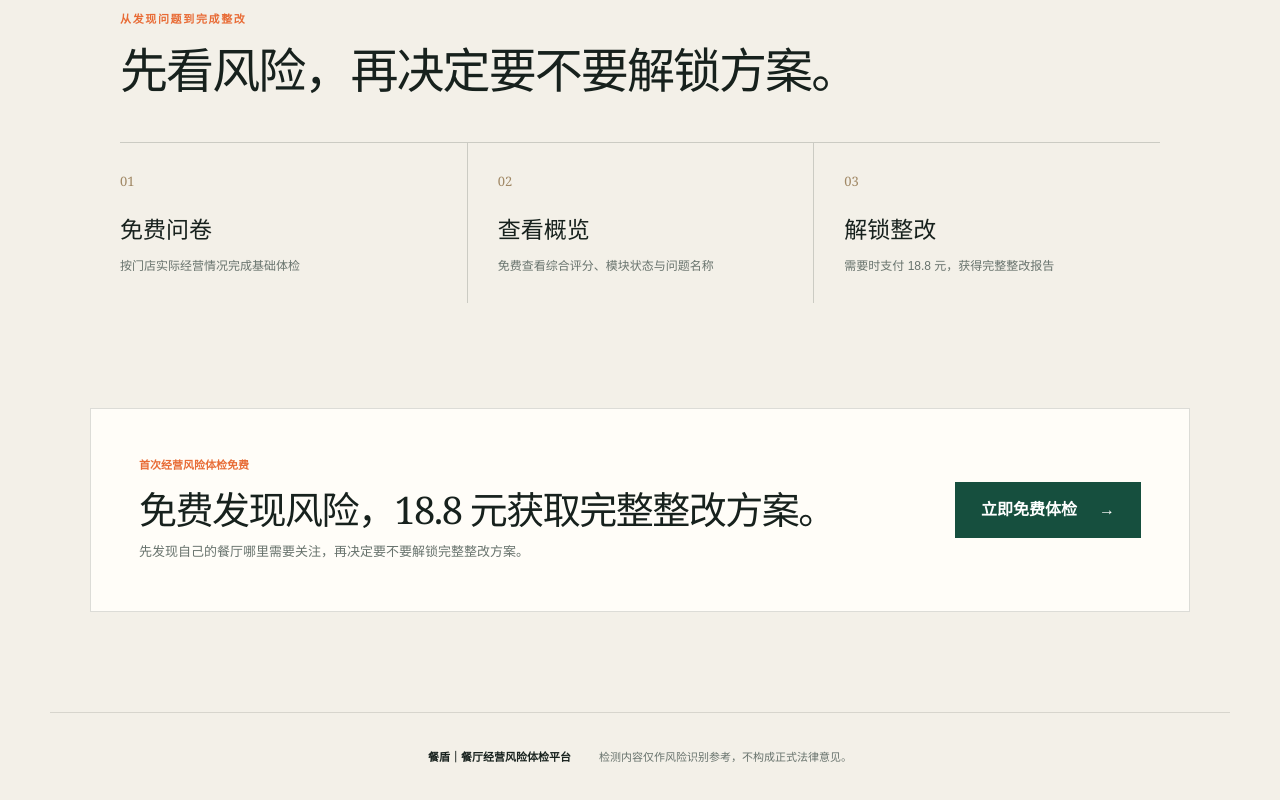
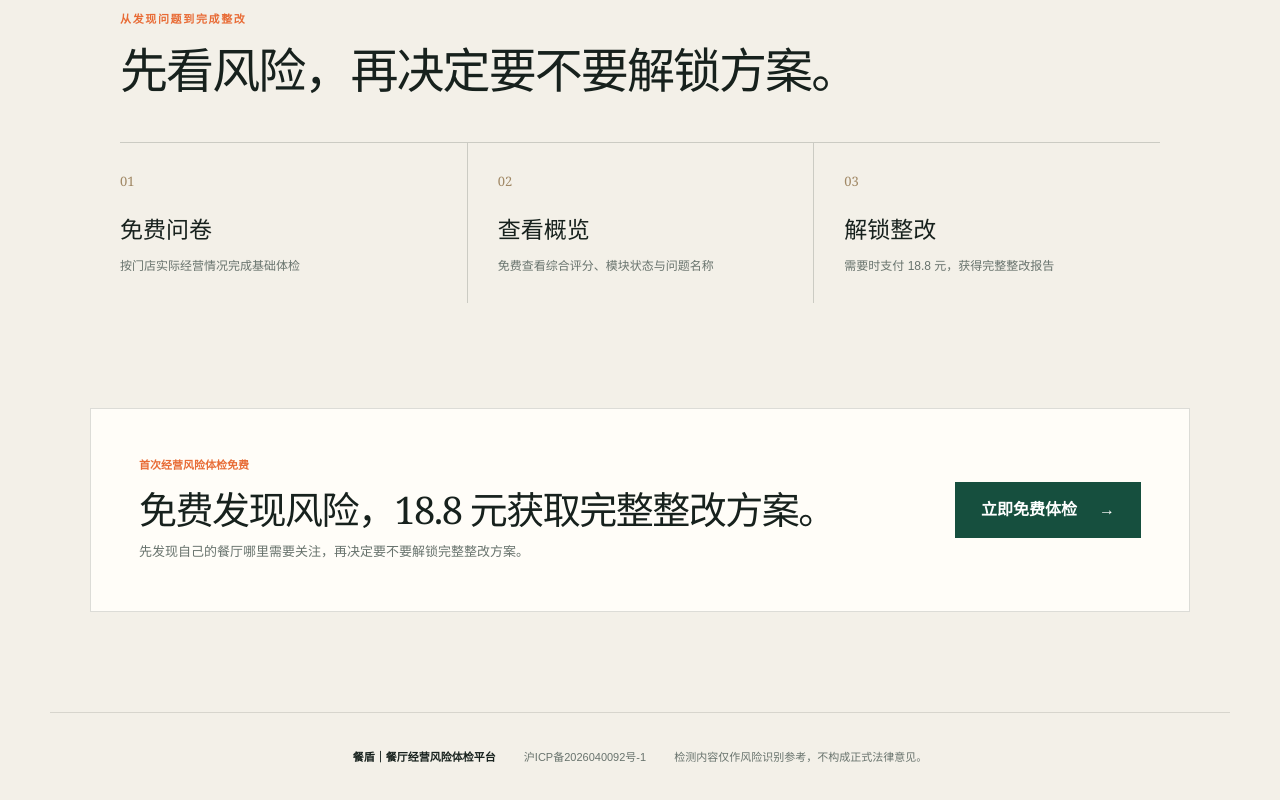
Before and after one commit to yifan77qiu-spec/candun-ai, a Next.js app: page /pricing in a window 1280 px wide. Shown: the part 2312-3112 px from the top of the page. Built offline with nearby package versions, Linux system fonts and the light colour scheme.

Commit message:
Sync production deployment and ICP configuration

```diff
--- a/app/globals.css
+++ b/app/globals.css
@@ -252,6 +252,8 @@ footer { max-width: 1180px; margin: 0 auto; border-top: 1px solid #cfd3cf; paddi
 .footer-brand .brand-mark { width: 31px; height: 31px; font-size: 13px; }
 footer p:nth-child(2) { text-align: center; }
 footer p:last-child { text-align: right; }
+footer a { color: inherit; text-decoration: none; }
+footer a:hover { color: var(--green); text-decoration: underline; }
 
 @media (max-width: 900px) {
   .hero { grid-template-columns: 1fr; }
--- a/app/page.tsx
+++ b/app/page.tsx
@@ -482,7 +482,11 @@ export default function Home() {
 
       <footer>
         <div className="brand footer-brand"><span className="brand-mark">餐</span><span>餐盾</span></div>
-        <p>餐厅经营风险体检平台</p>
+        <p>
+          <a href="https://beian.miit.gov.cn/" target="_blank" rel="noreferrer">
+            沪ICP备2026040092号-1
+          </a>
+        </p>
         <p>体检内容仅作风险识别参考，不构成正式法律意见。</p>
       </footer>
     </main>
--- a/app/pricing/page.tsx
+++ b/app/pricing/page.tsx
@@ -155,6 +155,9 @@ export default function PricingPage() {
 
       <footer className={styles.footer}>
         <span>餐盾｜餐厅经营风险体检平台</span>
+        <a href="https://beian.miit.gov.cn/" target="_blank" rel="noreferrer">
+          沪ICP备2026040092号-1
+        </a>
         <p>检测内容仅作风险识别参考，不构成正式法律意见。</p>
       </footer>
     </main>
--- a/app/pricing/pricing.module.css
+++ b/app/pricing/pricing.module.css
@@ -64,6 +64,8 @@
 .finalCta > a { flex: 0 0 auto; min-height: 56px; padding: 0 26px; display: flex; align-items: center; gap: 22px; background: #164f3e; color: white; text-decoration: none; font-weight: 800; }
 .footer { min-height: 90px; padding: 25px 30px; border-top: 1px solid rgba(23,33,29,.13); display: flex; justify-content: center; align-items: center; gap: 28px; color: #68736d; font-size: 11px; }
 .footer span { color: #17211d; font-weight: 800; }
+.footer a { color: inherit; text-decoration: none; }
+.footer a:hover { color: #173f35; text-decoration: underline; }
 @media (max-width: 800px) {
   .header { padding: 0 20px; }
   .hero { padding: 62px 22px 80px; grid-template-columns: 1fr; gap: 50px; }
```
Also changed, not shown: 1 other file (tests, documents, lock files or other folders).
